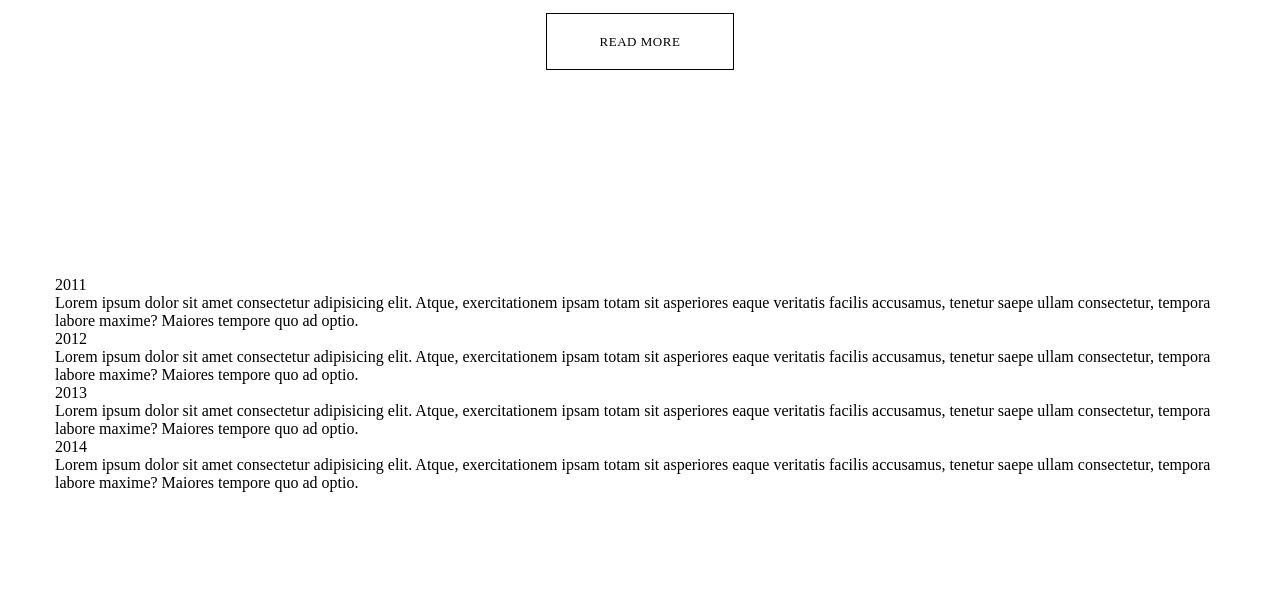
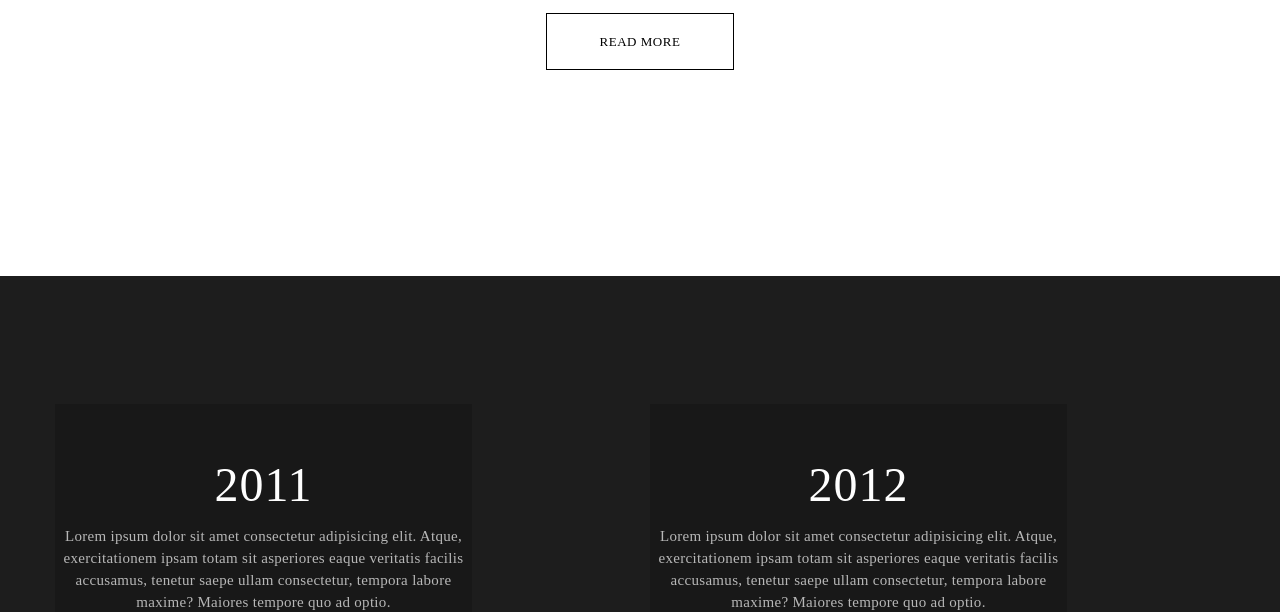
Before and after one commit to Zarrrinochka/w_press, a plain HTML site: page index.html in a window 1280 px wide. Shown: the part 342-954 px from the top of the page. Before the commit the page ends 834 px from the top, so only its background shows below. Drawn offline with Linux system fonts and the light colour scheme.

Commit message:
2nd block

```diff
--- a/css/style.css
+++ b/css/style.css
@@ -133,3 +133,53 @@ body {
     align-items: center;
     margin: 0 auto 206px;
 }
+
+.about {
+    background-color: #1d1d1d;
+    height: 1129px;
+    padding-top: 128px;
+    padding-bottom: 271px;
+    background: url(../img/buildings__black.png) center bottom repeat-x,
+                url(../img/buildings__white.png) center bottom repeat-x,
+                #1d1d1d;
+    /* background-size: contain, contain; */
+}
+
+.container {}
+
+.about__inner {
+    display: grid;
+    grid-template-rows: max-content max-content;
+    grid-template-columns: max-content max-content;
+    grid-gap: 178px;
+}
+
+.about__item {
+    width: 417px;
+    height: 276px;
+    background-color: #181818;
+    text-align: center;
+    display: flex;
+    flex-direction: column;
+    justify-content: center;
+    align-items: center;
+}
+
+.about__year {
+    font-family: 'Helvetica Neue Pro';
+    font-size: 48px;
+    line-height: 26px;
+    font-weight: 400;
+    letter-spacing: 0.02em;
+    color: #fefefe;
+    margin-bottom: 27px;
+}
+
+.about__text {
+    font-family: "Montserrat-Light, sans-serif";
+    font-size: 15px;
+    line-height: 22px;
+    font-weight: 300;
+    letter-spacing: 0.02em;
+    color: #b7b7b7;
+}
```
Also changed, not shown: img/buildings__black.png (added), img/buildings__white.png (added).
